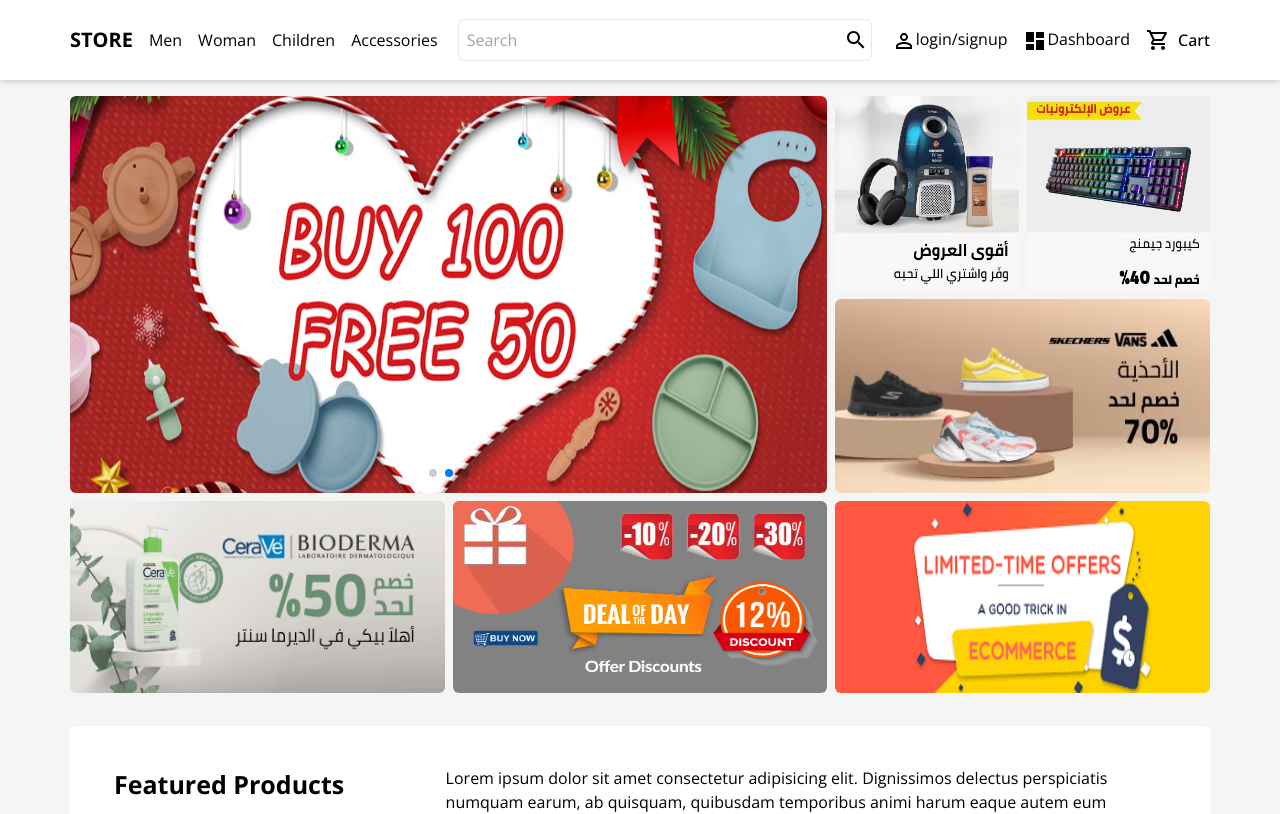
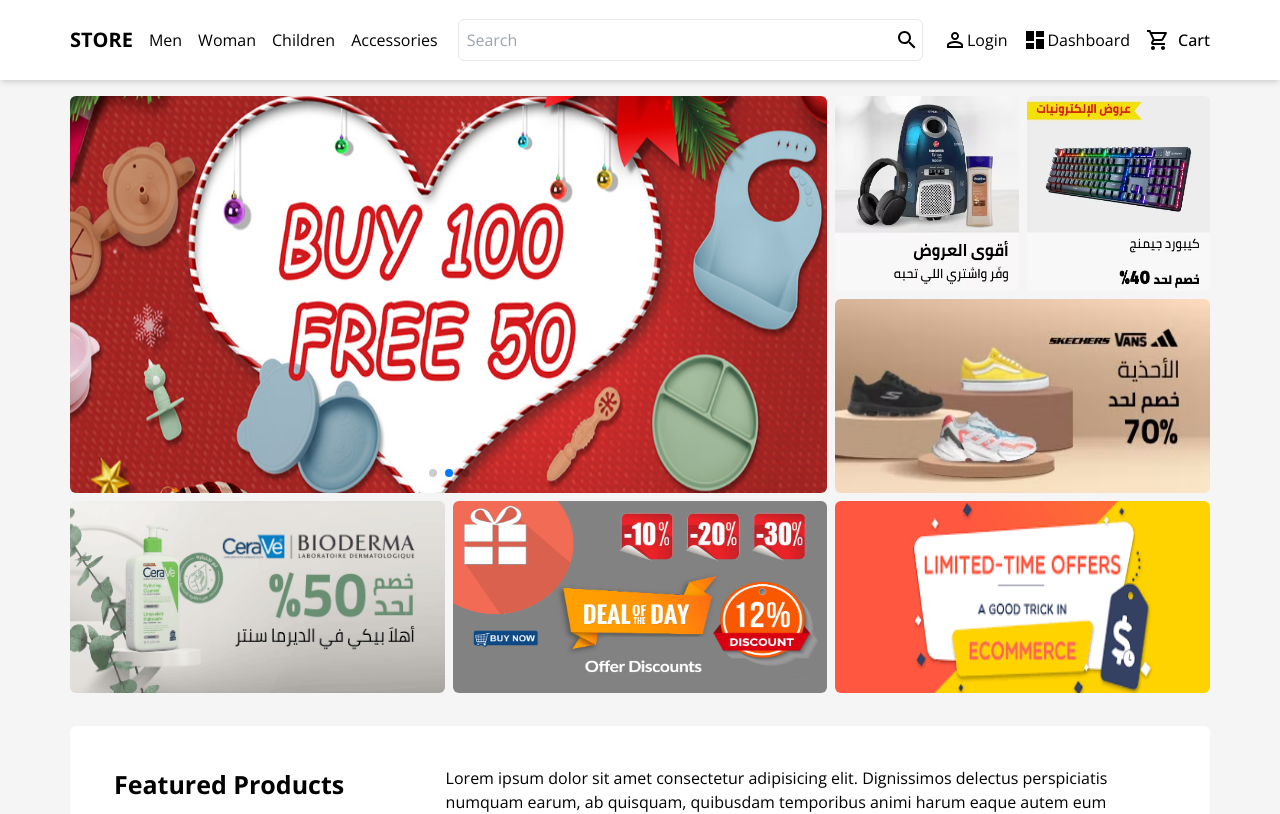
Before and after one commit to amrbahnas/e-commerce, a React (Create React App) app: page / in a window 1280 px wide. Shown: the top 814 px of the page. Built offline with nearby package versions, Linux system fonts and the light colour scheme; no server answers; the database is empty.

Commit message:
some css

```diff
--- a/src/Pages/Register/Register.jsx
+++ b/src/Pages/Register/Register.jsx
@@ -74,8 +74,8 @@
                           className="form-control
                           block
                           w-full
-                          px-3
-                          py-1.5
+                          px-4
+                          py-2
                           text-base
                           font-normal
                           text-gray-700
@@ -100,8 +100,8 @@
                           className="form-control
                           block
                           w-full
-                          px-3
-                          py-1.5
+                          px-4
+                          py-2
                           text-base
                           font-normal
                           text-gray-700
@@ -131,8 +131,8 @@
                         ${checkEmail ? " border-red-700" : ""}
                         form-control block
                           w-full
-                          px-3
-                          py-1.5
+                          px-4
+                          py-2
                           text-base
                           font-normal
                           text-gray-700
@@ -164,8 +164,8 @@
                         ${checkPass ? " border-red-700" : ""}
                         form-control block
                         w-full
-                        px-3
-                        py-1.5
+                        px-4
+                          py-2
                         text-base
                         font-normal
                         text-gray-700
@@ -202,8 +202,8 @@
                       type="submit"
                       className="
                         w-full
-                        px-6
-                        py-2.5
+                        px-7
+                        py-3
                         bg-blue-600
                         text-white
                         font-medium
--- a/src/components/Navbar/Navbar.css
+++ b/src/components/Navbar/Navbar.css
@@ -7,22 +7,41 @@
         @apply h-20 flex items-center relative gap-3
     }
 
+    .navbar ul li {
+        position: relative;
+        /* @apply hover:text-white */
+    }
+    .navbar ul li:hover::after {
+        width: 100%;
+        padding: 10px;
+    }
 
+    .navbar ul li::after {
+        content: "";
+        position: absolute;
+        left: 0;
+        top: 0;
+        width: 0;
+        height: 100%;
+        background: #f0f0f0;
+        z-index: -1;
+        @apply  transition-all duration-300 ease-linear  rounded-md
+    }
 
     .navLeft {
-    @apply  flex gap-2 items-center;
+        @apply flex gap-2 items-center;
     }
 
-.searchBar{
+    .searchBar {
         @apply relative flex-1 flex items-center gap-1
     }
 
     .navRight {
-    @apply  flex gap-2 items-center;
+        @apply flex gap-2 items-center;
     }
 
     .ul-item {
-    @apply hidden lg:flex items-center  gap-4 p-2;
+        @apply hidden lg:flex items-center gap-4 p-2;
     }
 
     .center {
@@ -35,7 +54,7 @@
     }
 
     .searchBarInput {
-    @apply  border p-2 flex-1 focus:outline-none rounded-md
+        @apply border p-2 flex-1 focus:outline-none rounded-md
     }
 
     .showSearchBar {
--- a/src/components/Navbar/Navbar.jsx
+++ b/src/components/Navbar/Navbar.jsx
@@ -74,28 +74,26 @@
             <ul className="ul-item">
               <li className=" relative">
                 <div
-                  className="cursor-pointer"
+                  className="cursor-pointer flex items-center "
                   onClick={(e) => setLoginMenuControl(!loginMenuControl)}
                 >
                   <PersonOutlineOutlinedIcon />
-                  {login ? "amr@gmail.com" : "login/signup"}
+                  {login ? "amr@gmail.com" : "Login"}
                 </div>
                 {loginMenuControl && (
-                  <div className="loginMenu absolute rounded-md w-full p-4 top-10  left-0 border flex flex-col items-center justify-center gap-4 shadow-md bg-white">
+                  <div className="loginMenu absolute rounded-md w-fit p-4 top-10 -left-4  border flex flex-col items-center justify-center gap-4 shadow-md bg-white">
                     {login ? (
                       <div className="login capitalize cursor-pointer border p-2 bg-white rounded-md w-full text-center">
                         <span onClick={(e) => logOutHandler()}>logOut</span>
                       </div>
                     ) : (
                       <>
-                        <div className="login capitalize cursor-pointer border p-2 bg-white rounded-md w-full text-center">
-                          <Link to="/login">
-                            login
-                          </Link>
+                        <div className=" bg-orange-300 hover:scale-105 hover:shadow-md login capitalize cursor-pointer border p-2  rounded-md w-full text-center">
+                          <Link to="/login">login</Link>
                         </div>
-                        <div className="Register capitalize cursor-pointer border p-2 bg-white rounded-md w-full text-center">
+                        <div className="hover:scale-105 hover:shadow-md Register capitalize cursor-pointer border p-2 bg-white rounded-md w-full text-center">
                           <Link to="/Register" target="_blank">
-                            Register
+                            Admin
                           </Link>
                         </div>
                       </>
@@ -104,7 +102,7 @@
                 )}
               </li>
               <li>
-                <NavLink to="/admin">
+                <NavLink to="/admin" className="flex items-center">
                   <DashboardIcon />
                   Dashboard
                 </NavLink>
--- a/src/index.css
+++ b/src/index.css
@@ -57,6 +57,9 @@
 
 
 .active{
-    color: #e9c27d;
-    /* @apply border */
+    background-color: #f0f0f0;
+    padding: 4px;
+    /* font-weight:700; */
+    /* @apply shadow-inner */
+     /* @apply    */
 }
```
Lines whose indentation alone changed are shown as unchanged.
